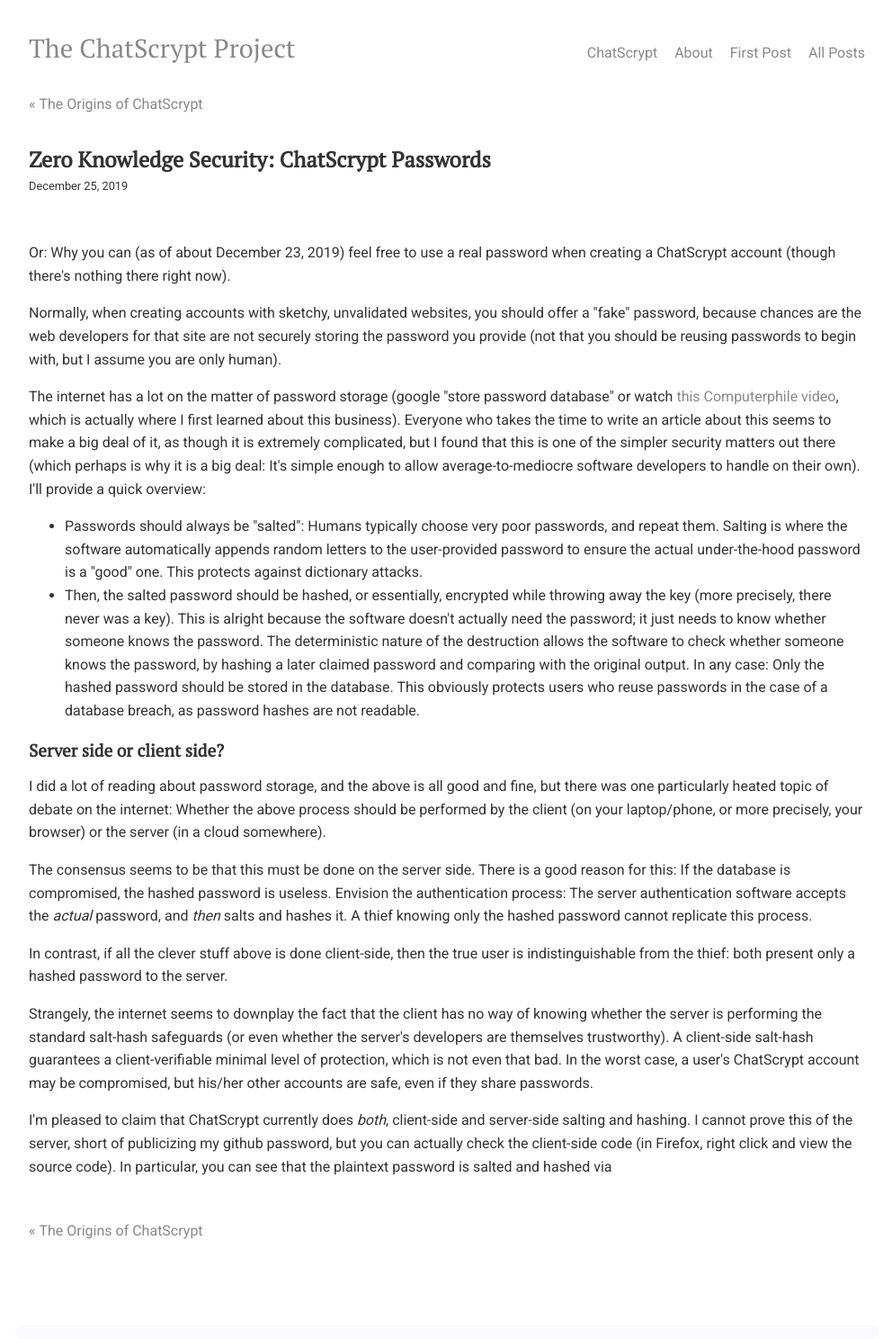
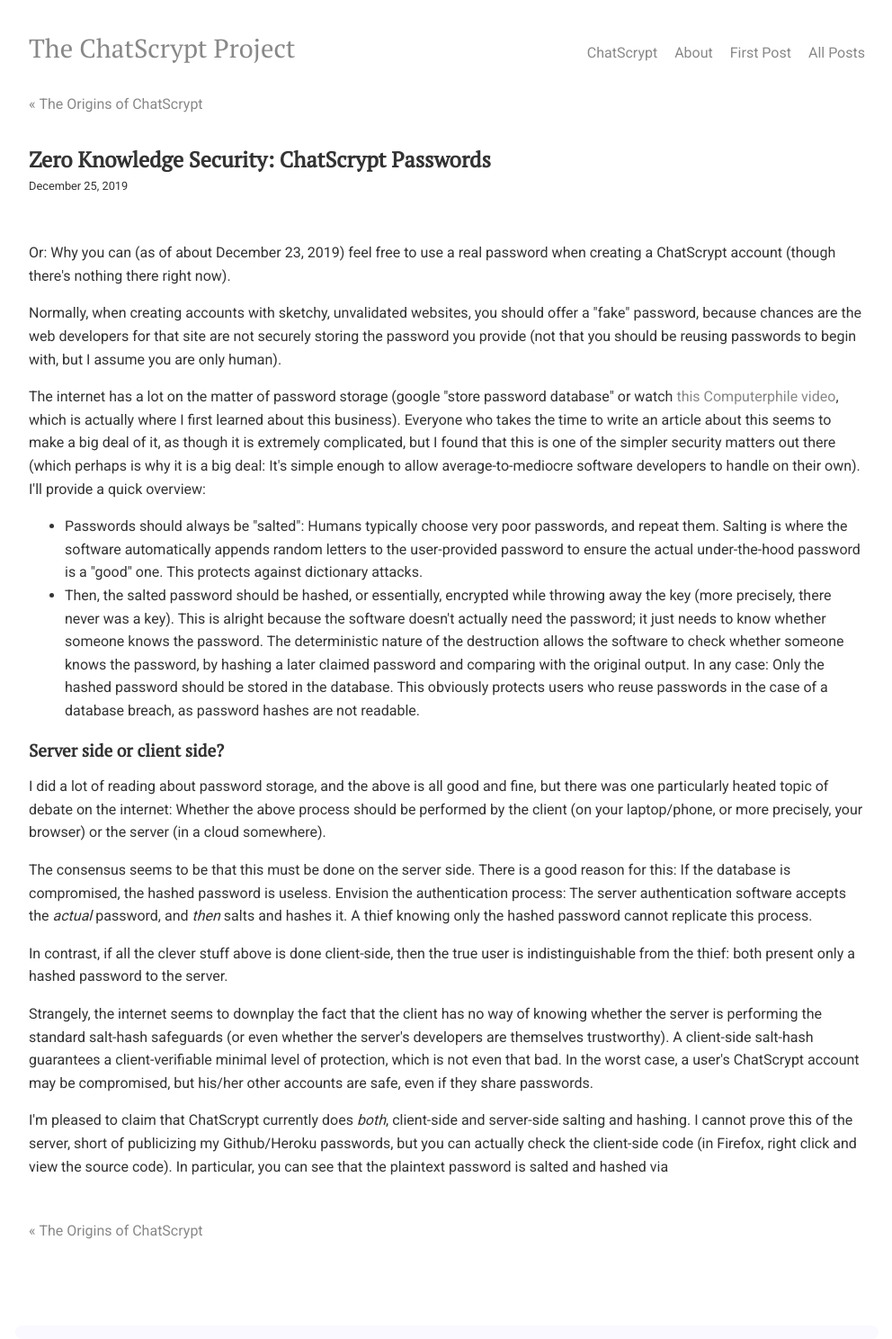
Before and after one commit to chatscrypt/chatscrypt.github.io, a Jekyll site: the page built from _posts/2019-12-25-zero-knowledge-security-chatscrypt-passwords.html, in a window 1280 px wide. Shown: the whole page at 90% size, without its empty margins (143-1135 px from the left). Built offline with Jekyll 4.4.1, drawn with Linux system fonts in a browser that asks for light colours; comment, search, counter and statistics services are not loaded.

Commit message:
Update 2019-12-25-zero-knowledge-security-chatscrypt-passwords.html

```diff
--- a/_posts/2019-12-25-zero-knowledge-security-chatscrypt-passwords.html
+++ b/_posts/2019-12-25-zero-knowledge-security-chatscrypt-passwords.html
@@ -27,6 +27,6 @@
 
 <p>Strangely, the internet seems to downplay the fact that the client has no way of knowing whether the server is performing the standard salt-hash safeguards (or even whether the server's developers are themselves trustworthy). A client-side salt-hash guarantees a client-verifiable minimal level of protection, which is not even that bad. In the worst case, a user's ChatScrypt account may be compromised, but his/her other accounts are safe, even if they share passwords.
 
-<p>I'm pleased to claim that ChatScrypt currently does <i>both</i>, client-side and server-side salting and hashing. I cannot prove this of the server, short of publicizing my github password, but you can actually check the client-side code (in Firefox, right click and view the source code). In particular, you can see that the plaintext password is salted and hashed via <a href="https://en.wikipedia.org/wiki/Bcrypt>Bcrypt</a> and so I (the server) never sees the users' plaintext passwords.
+<p>I'm pleased to claim that ChatScrypt currently does <i>both</i>, client-side and server-side salting and hashing. I cannot prove this of the server, short of publicizing my Github/Heroku passwords, but you can actually check the client-side code (in Firefox, right click and view the source code). In particular, you can see that the plaintext password is salted and hashed via <a href="https://en.wikipedia.org/wiki/Bcrypt>Bcrypt</a> and so I (the server) never sees the users' plaintext passwords.
 
   <p>This is an instance of <i>zero-knowledge</i> security - the user's data cannot be compromised, because the software never receives it (in a readable form) to begin with.
```
